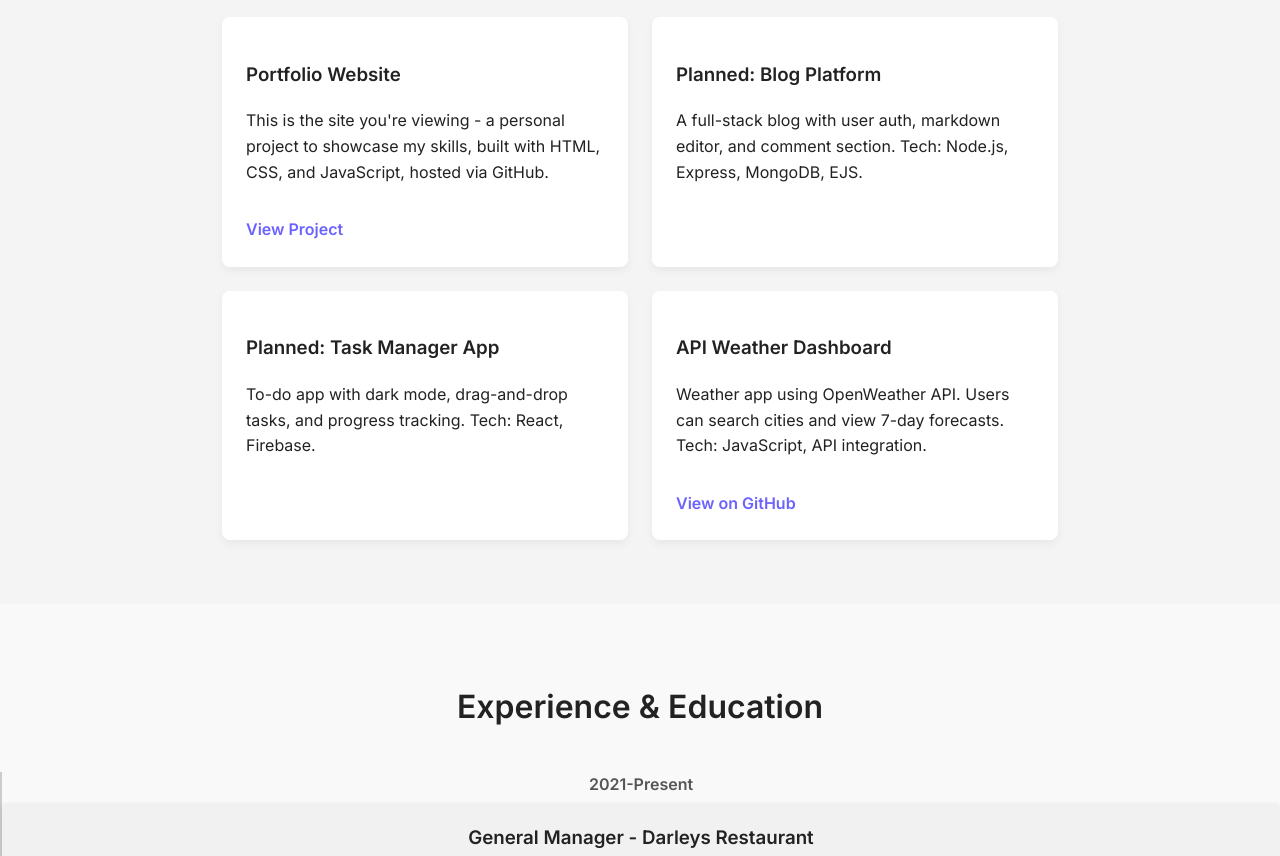
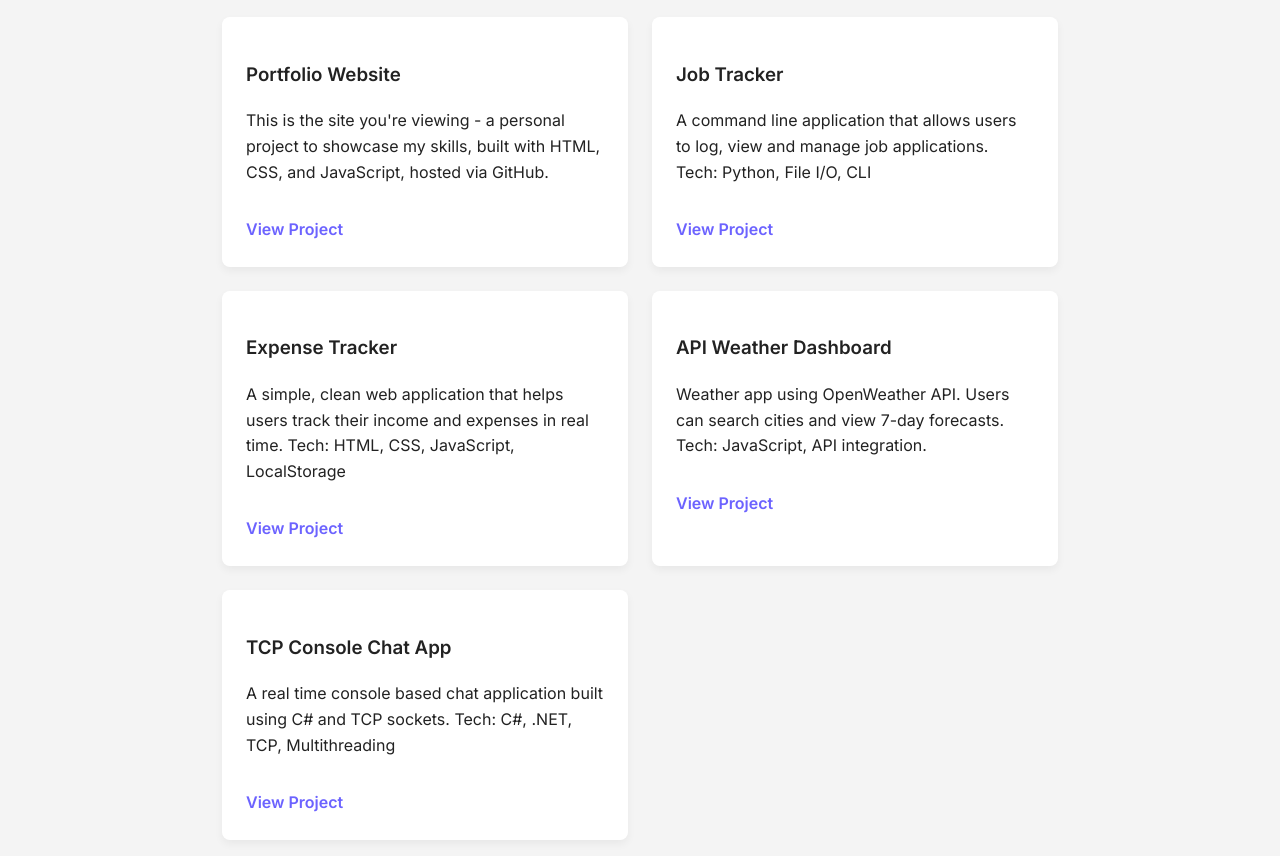
Before and after one commit to karloomodric/portfolio-site, a plain HTML site: page index.html in a window 1280 px wide. Shown: the part 1196-2052 px from the top of the page. Drawn offline with nearby package versions, Linux system fonts and the light colour scheme.

Commit message:
Updated site with new project

```diff
--- a/index.html
+++ b/index.html
@@ -54,19 +54,27 @@
                 </div>
 
                 <div class="project-card">
-                    <h3>Planned: Blog Platform</h3>
-                    <p>A full-stack blog with user auth, markdown editor, and comment section. Tech: Node.js, Express, MongoDB, EJS.</p>
+                    <h3>Job Tracker</h3>
+                    <p>A command line application that allows users to log, view and manage job applications. Tech: Python, File I/O, CLI</p>
+                    <a href="https://github.com/karloomodric/job_tracker" target="_blank">View Project</a>
                 </div>
 
                 <div class="project-card">
-                    <h3>Planned: Task Manager App</h3>
-                    <p>To-do app with dark mode, drag-and-drop tasks, and progress tracking. Tech: React, Firebase.</p>
+                    <h3>Expense Tracker</h3>
+                    <p>A simple, clean web application that helps users track their income and expenses in real time. Tech: HTML, CSS, JavaScript, LocalStorage</p>
+                    <a href="https://github.com/karloomodric/expense-tracker" target="_blank">View Project</a>
                 </div>
 
                 <div class="project-card">
                     <h3>API Weather Dashboard</h3>
                     <p>Weather app using OpenWeather API. Users can search cities and view 7-day forecasts. Tech: JavaScript, API integration.</p>
-                    <a href="https://github.com/karloomodric/weather-dashboard" target="_blank">View on GitHub</a>
+                    <a href="https://github.com/karloomodric/weather-dashboard" target="_blank">View Project</a>
+                </div>
+
+                <div class="project-card">
+                    <h3>TCP Console Chat App</h3>
+                    <p>A real time console based chat application built using C# and TCP sockets. Tech: C#, .NET, TCP, Multithreading</p>
+                    <a href="https://github.com/karloomodric/chatapp" target="_blank">View Project</a>
                 </div>
             </div>
         </section>
```
